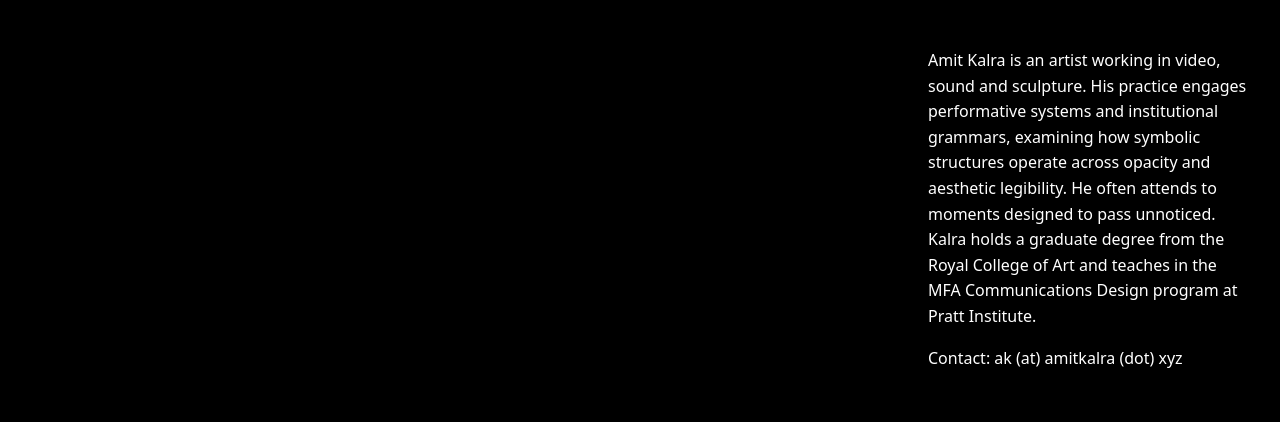
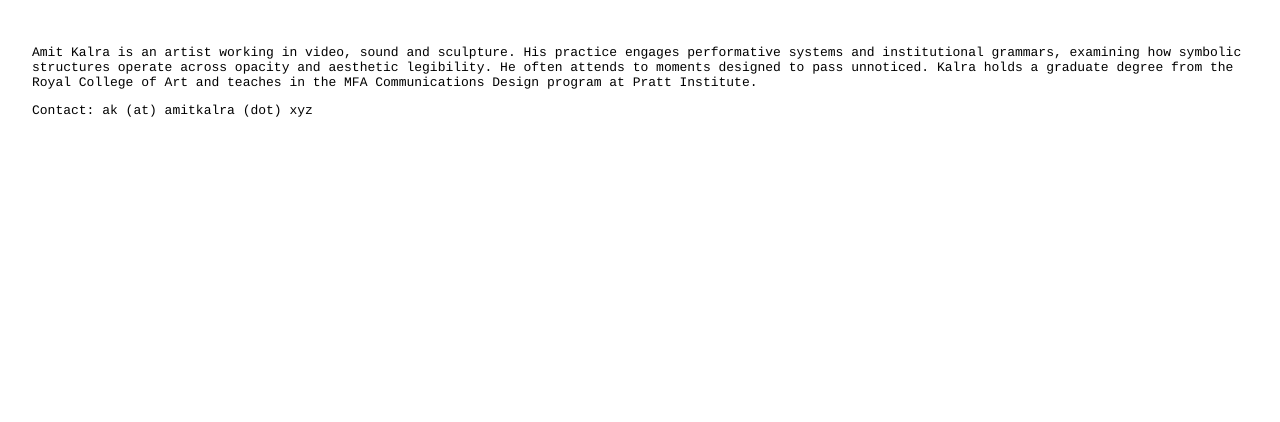
Before and after one commit to v9-archive/v9-archive.github.io, a plain HTML site: page index.html in a window 1280 px wide. Drawn offline with Linux system fonts and the light colour scheme.

Commit message:
Update index.html

```diff
--- a/index.html
+++ b/index.html
@@ -4,34 +4,18 @@
   <meta charset="UTF-8">
   <title>v9-archive</title>
   <style>
-    html, body {
+    body {
+      font-family: Courier, monospace;
+      font-size: 13px;
+      color: black;
+      background-color: white;
       margin: 0;
-      padding: 0;
-      background-color: #000000;
-      color: #ffffff;
-      font-family: system-ui, sans-serif;
-      font-size: 16px;
-      line-height: 1.6;
-      height: 100vh;
-      display: flex;
-      justify-content: flex-end;
-      align-items: flex-start;
-    }
-    .container {
-      max-width: 320px;
       padding: 2rem;
-      text-align: left;
-    }
-    a {
-      color: #ffffff;
-      text-decoration: underline;
     }
   </style>
 </head>
 <body>
-  <div class="container">
-    <p>Amit Kalra is an artist working in video, sound and sculpture. His practice engages performative systems and institutional grammars, examining how symbolic structures operate across opacity and aesthetic legibility. He often attends to moments designed to pass unnoticed. Kalra holds a graduate degree from the Royal College of Art and teaches in the MFA Communications Design program at Pratt Institute.</p>
-    <p>Contact: ak (at) amitkalra (dot) xyz</p>
-  </div>
+<p>Amit Kalra is an artist working in video, sound and sculpture. His practice engages performative systems and institutional grammars, examining how symbolic structures operate across opacity and aesthetic legibility. He often attends to moments designed to pass unnoticed. Kalra holds a graduate degree from the Royal College of Art and teaches in the MFA Communications Design program at Pratt Institute.</p>
+<p>Contact: ak (at) amitkalra (dot) xyz</p>
 </body>
 </html>
```
